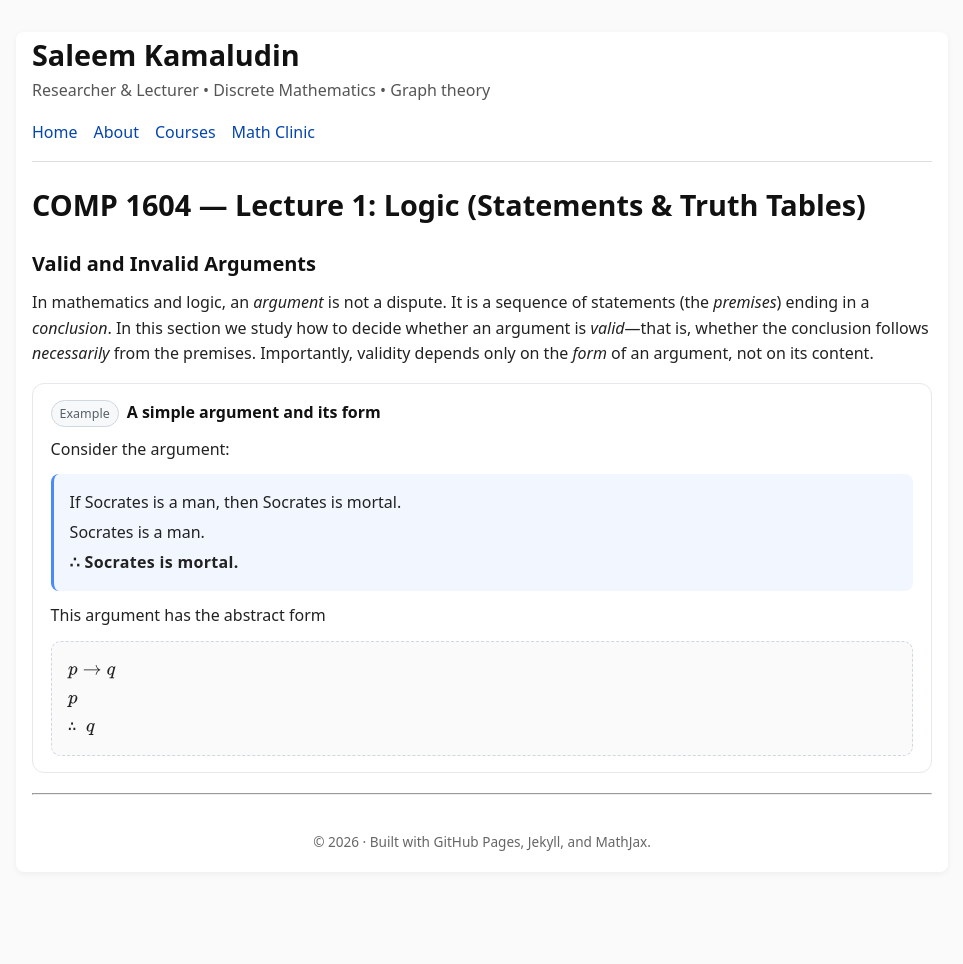
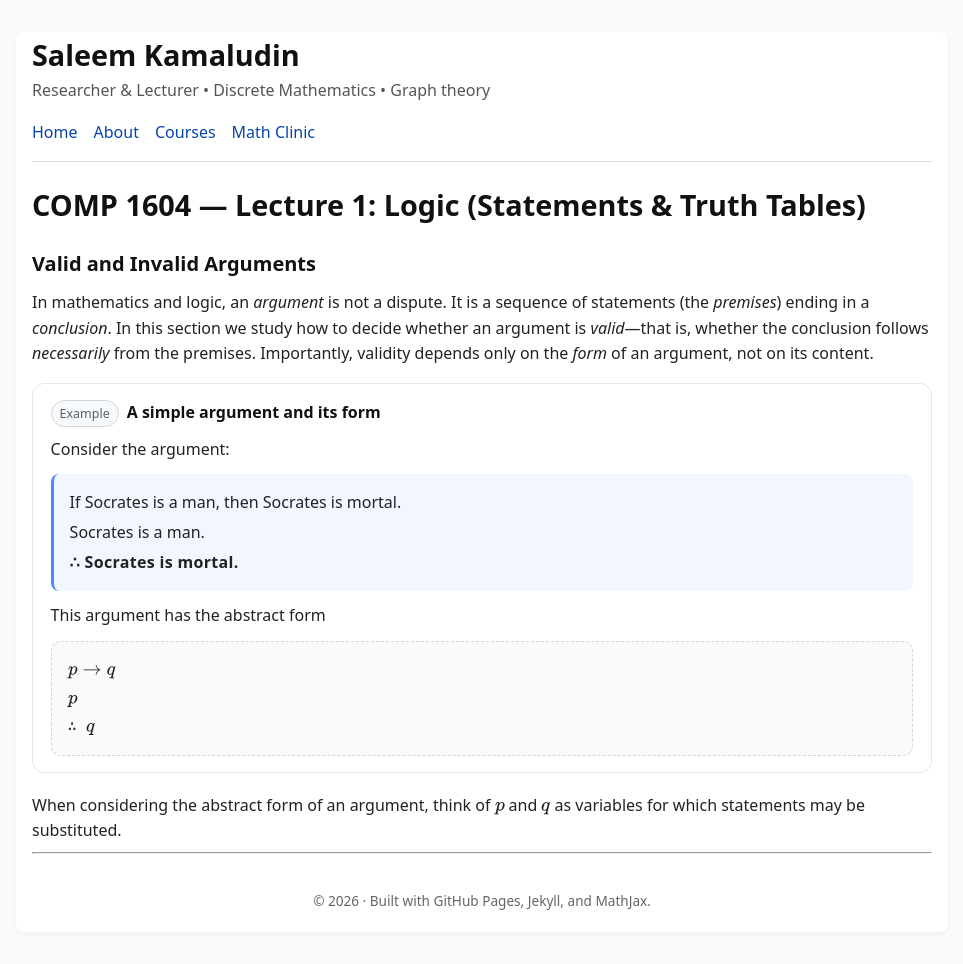
Before and after one commit to SaleemKamaludin/SaleemKamaludin.github.io, a Jekyll site: the page built from courses/comp1604/lecture-notes/lecture-01/index.md, in a window 1280 px wide. Shown: the whole page, without its empty margins (158-1121 px from the left). Built offline with Jekyll 4.4.1, drawn with Linux system fonts in a browser that asks for light colours; before the commit the page ends 904 px from its top, so only the background shows below that.

Commit message:
Update index.md

```diff
--- a/courses/comp1604/lecture-notes/lecture-01/index.md
+++ b/courses/comp1604/lecture-notes/lecture-01/index.md
@@ -131,3 +131,20 @@ permalink: /courses/comp1604/lecture-notes/lecture-01/
     </div>
   </div>
 </section>
+
+
+
+
+
+
+
+
+
+
+
+
+
+ <div class="callout">
+    When considering the abstract form of an argument, think of \(p\) and \(q\) as variables for which
+    statements may be substituted.
+  </div>
```
